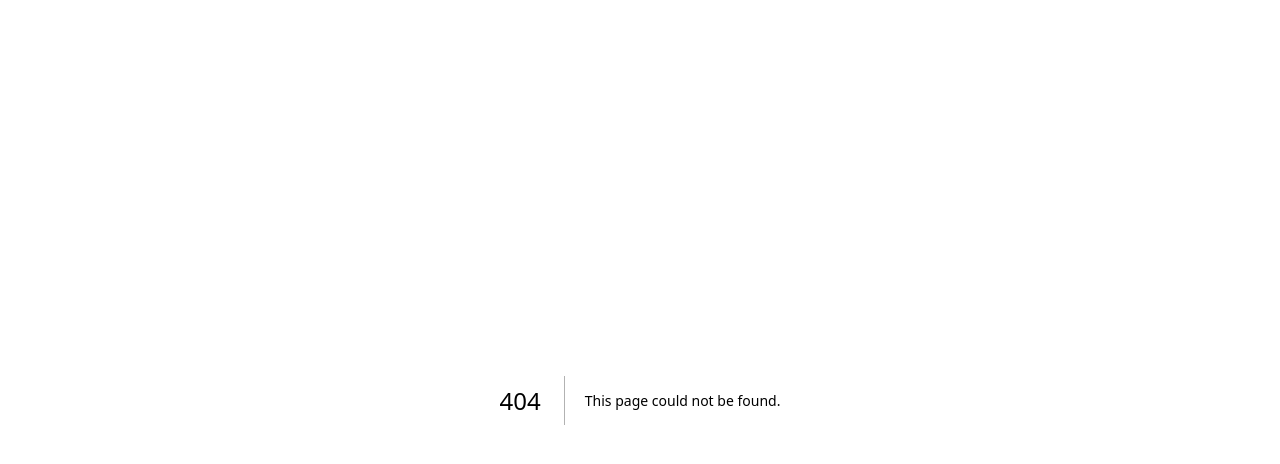
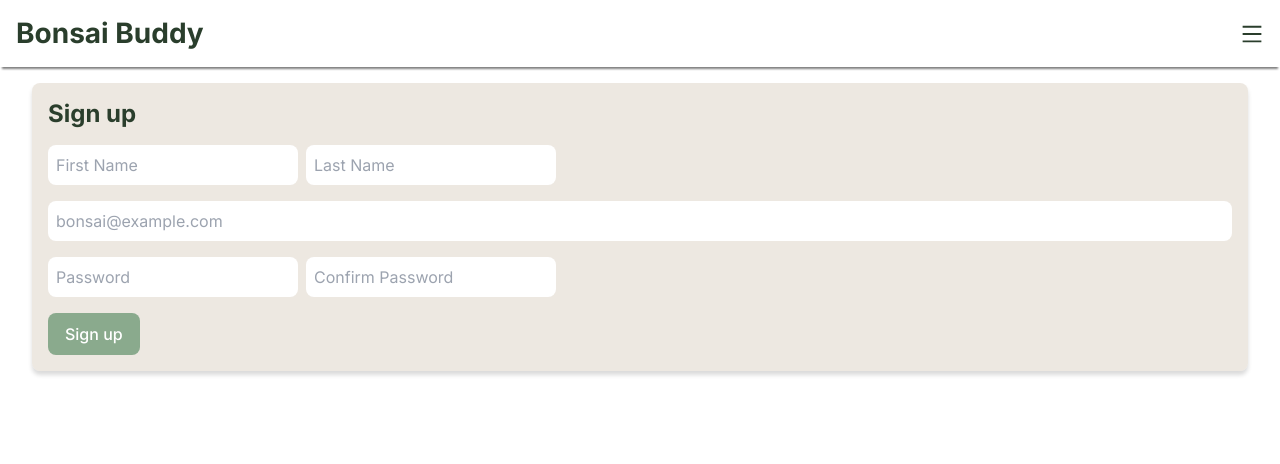
Before and after one commit to Colebeal/bonsai, a Next.js app: page /user/new-user in a window 1280 px wide. Before the commit this address had no page. Shown: the top 464 px of the page. Built offline with nearby package versions, Linux system fonts and the light colour scheme.

Commit message:
creation of the feature/user-auth
currently there is no functionality behind the user authentication system but the basic framework for the log in page and sign up page are built.

```diff
--- a/src/app/globals.css
+++ b/src/app/globals.css
@@ -51,7 +51,8 @@ h3 {
 	line-height: 1.3;
 }
 
-button {
+button,
+input[type='submit'] {
 	border-radius: 8px;
 	border: 1px solid transparent;
 	padding: 0.5em 1em;
--- a/src/app/layout.tsx
+++ b/src/app/layout.tsx
@@ -1,6 +1,7 @@
 import type { Metadata } from 'next'
 import { Inter } from 'next/font/google'
 import './globals.css'
+import { AiOutlineMenu } from 'react-icons/ai'
 
 const inter = Inter({ subsets: ['latin'] })
 
@@ -16,7 +17,15 @@ export default function RootLayout({
 }>) {
 	return (
 		<html lang='en'>
-			<body className={'root'}>{children}</body>
+			<body className={'root'}>
+				<nav>
+					<a href='/'>
+						<h2>Bonsai Buddy</h2>
+					</a>
+					<AiOutlineMenu className='text-2xl' />
+				</nav>
+				{children}
+			</body>
 		</html>
 	)
 }
--- a/src/app/page.tsx
+++ b/src/app/page.tsx
@@ -1,18 +1,10 @@
-// import TreeCare from '@/app/pages/tree-care/TreeCare'
-// import { Image } from 'next/image'
-import { AiOutlineMenu } from 'react-icons/ai'
 import Home from '@/app/components/Home'
 
 export default function App() {
 	return (
 		<>
-			<nav>
-				<h2>Bonsai Buddy</h2>
-				<AiOutlineMenu className='text-2xl' />
-			</nav>
 			<main>
-				{/* If user isLoggedIn render Dashboard */}
-				<Home /> {/* If user !isLoggedIn render Home */}
+				<Home />
 			</main>
 		</>
 	)
--- /dev/null
+++ b/src/app/user/log-in/page.tsx
@@ -0,0 +1,53 @@
+'use client'
+import React from 'react'
+import styles from './userLogIn.module.scss'
+
+const UserLogIn = () => {
+	const submitHandler = (event: React.FormEvent<HTMLFormElement>) => {
+		event?.preventDefault()
+		const formData = new FormData(event.currentTarget)
+
+		// take form data and send to server
+		console.log('Form Data:', Object.fromEntries(formData.entries()))
+		// check to see if the form data is valid
+		// if valid, log in the user
+		// if not valid, display error message
+	}
+
+	return (
+		<section className={styles['user-window']}>
+			<form
+				action='submit'
+				onSubmit={submitHandler}
+				className={styles.form}
+				id='log-in'
+			>
+				<h2>Sign in</h2>
+				<div className={styles['form-field']}>
+					<label htmlFor='email'>Email:</label>
+					<input
+						type='email'
+						name='email'
+						id='email'
+						required
+					/>
+				</div>
+				<div className={styles['form-field']}>
+					<label htmlFor='password'>Password:</label>
+					<input
+						type='password'
+						name='password'
+						id='password'
+						required
+					/>
+				</div>
+				<input
+					type='submit'
+					value='Log in'
+				></input>
+			</form>
+		</section>
+	)
+}
+
+export default UserLogIn
--- /dev/null
+++ b/src/app/user/log-in/userLogIn.module.scss
@@ -0,0 +1,45 @@
+.user-window {
+	margin: 1rem;
+	display: flex;
+	flex-direction: column;
+	align-items: center;
+	justify-content: center;
+	background-color: rgba($color: #d8cebf, $alpha: 0.47);
+	box-shadow: 0px 4px 4px #00000025;
+	border-radius: 8px;
+
+	.form {
+		width: 100%;
+		padding: 1rem;
+		display: flex;
+		flex-direction: column;
+		align-items: flex-start;
+		justify-content: center;
+		gap: 1rem;
+
+		.form-field {
+			display: flex;
+			width: 100%;
+			flex-direction: column;
+
+			input {
+				padding: 0.5rem;
+				border: none;
+				border-radius: 8px;
+				&:focus {
+					outline: none;
+				}
+			}
+		}
+		.form-field__container {
+			display: flex;
+			max-width: 100%;
+			gap: 0.5rem;
+
+			.form-field {
+				width: 45%;
+				flex: 1 1 50%;
+			}
+		}
+	}
+}
--- /dev/null
+++ b/src/app/user/new-user/page.tsx
@@ -0,0 +1,73 @@
+'use client'
+import React from 'react'
+import styles from './userSignUp.module.scss'
+
+const UserSignUp = () => {
+	const submitHandler = (event: React.FormEvent<HTMLFormElement>) => {
+		event?.preventDefault()
+		const formData = new FormData(event.currentTarget)
+		console.log('Form Data:', Object.fromEntries(formData.entries()))
+	}
+
+	return (
+		<section className={styles['user-window']}>
+			<form
+				action='submit'
+				onSubmit={submitHandler}
+				className={styles.form}
+			>
+				<h2>Sign up</h2>
+				<div className={styles['form-field__container']}>
+					<div className={styles['form-field']}>
+						<input
+							type='name'
+							name='first-name'
+							id='first-name'
+							placeholder='First Name'
+						/>
+					</div>
+					<div className={styles['form-field']}>
+						<input
+							type='name'
+							name='last-name'
+							id='last-name'
+							placeholder='Last Name'
+						/>
+					</div>
+				</div>
+				<div className={styles['form-field']}>
+					<input
+						type='email'
+						name='email'
+						id='email'
+						placeholder='bonsai@example.com'
+					/>
+				</div>
+				<div className={styles['form-field__container']}>
+					<div className={styles['form-field']}>
+						<input
+							type='password'
+							name='password'
+							id='password'
+							placeholder='Password'
+						/>
+					</div>
+					<div className={styles['form-field']}>
+						<input
+							type='password'
+							name='password'
+							id='confirm-password'
+							placeholder='Confirm Password'
+						/>
+					</div>
+				</div>
+				<input
+					type='submit'
+					value='Sign up'
+				></input>
+			</form>
+		</section>
+	)
+}
+
+export default UserSignUp
--- /dev/null
+++ b/src/app/user/new-user/userSignUp.module.scss
@@ -0,0 +1,45 @@
+.user-window {
+	margin: 1rem;
+	display: flex;
+	flex-direction: column;
+	align-items: center;
+	justify-content: center;
+	background-color: rgba($color: #d8cebf, $alpha: 0.47);
+	box-shadow: 0px 4px 4px #00000025;
+	border-radius: 8px;
+
+	.form {
+		width: 100%;
+		padding: 1rem;
+		display: flex;
+		flex-direction: column;
+		align-items: flex-start;
+		justify-content: center;
+		gap: 1rem;
+
+		.form-field {
+			display: flex;
+			width: 100%;
+			flex-direction: column;
+
+			input {
+				padding: 0.5rem;
+				border: none;
+				border-radius: 8px;
+				&:focus {
+					outline: none;
+				}
+			}
+		}
+		.form-field__container {
+			display: flex;
+			max-width: 100%;
+			gap: 0.5rem;
+
+			.form-field {
+				width: 45%;
+				flex: 1 1 50%;
+			}
+		}
+	}
+}
```
Also changed, not shown: src/app/tree-care/layout.tsx (renamed from src/app/pages/tree-care/layout.tsx), src/app/tree-care/page.tsx (renamed from src/app/pages/tree-care/index.tsx), src/app/tree-care/treeCare.module.scss (renamed from src/app/pages/tree-care/treeCare.module.scss).
